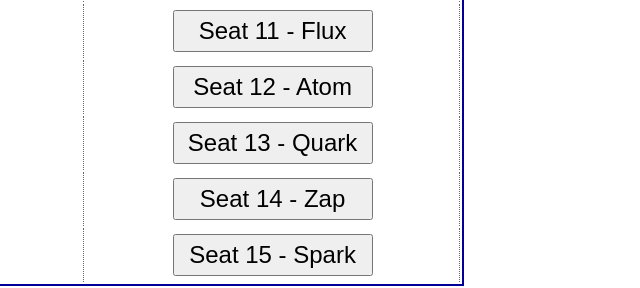
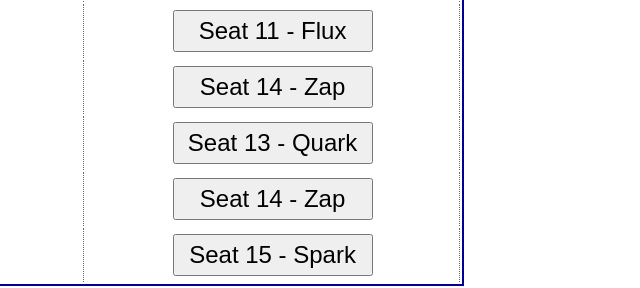
Before and after one commit to benjamink/vcf-atari-classroom-website, a plain HTML site: page control.html in a window 1280 px wide. Shown: the part 258-546 px from the top of the page, 555-1195 px from the left. Drawn offline with Linux system fonts and the light colour scheme.

Commit message:
swap #12 fujinet

```diff
--- a/control.html
+++ b/control.html
@@ -27,7 +27,7 @@
       </tr>
       <tr>
         <td><center><a href="http://10.10.10.25" target=".blank"><button>Seat 05 - Nono</button></a></center></td>
-        <td><center><a href="http://10.10.10.32" target=".blank"><button>Seat 12 - Atom</button></a></center></td>
+        <td><center><a href="http://10.10.10.34" target=".blank"><button>Seat 14 - Zap</button></a></center></td>
       </tr>
       <tr>
         <td><center><a href="http://10.10.10.26" target=".blank"><button>Seat 06 - Giga</button></a></center></td>
```
